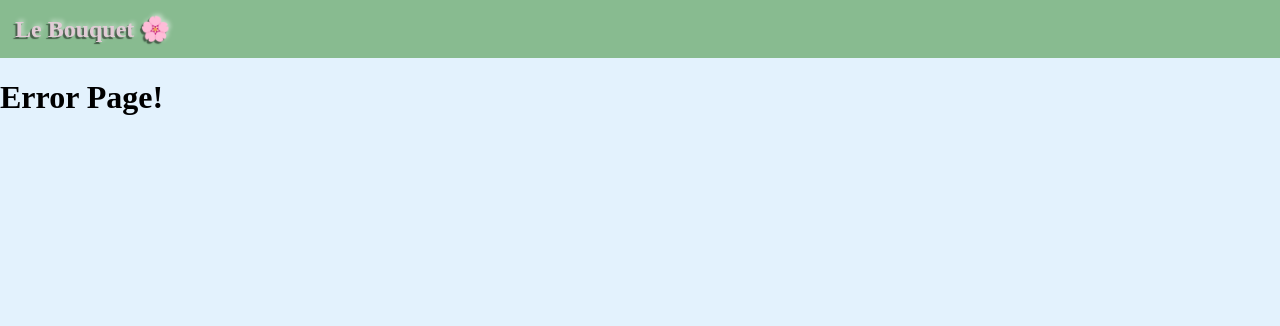
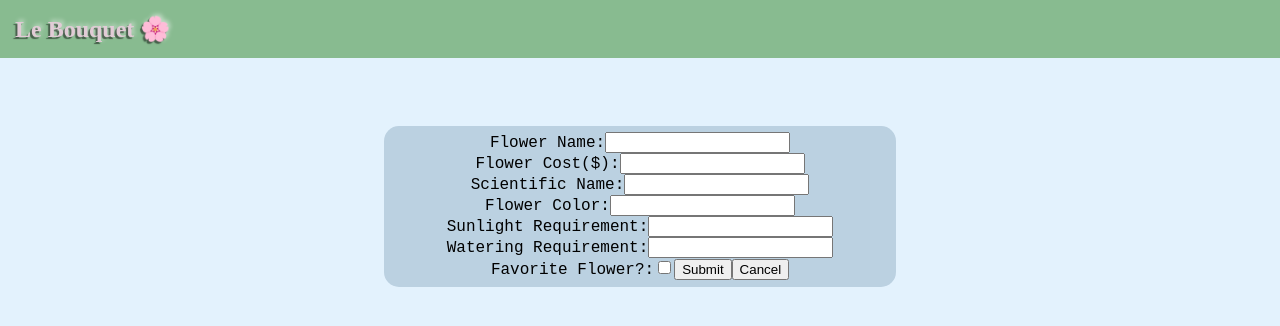
Before and after one commit to jRodriguezIV/LeBouquet, a React (Create React App) app in the folder front-end/: page /flowers/1/edit in a window 1280 px wide. Shown: the top 326 px of the page. Built offline with nearby package versions, Linux system fonts and the light colour scheme; no server answers.

Commit message:
refined Edit page functionality

```diff
--- a/front-end/src/App.js
+++ b/front-end/src/App.js
@@ -5,6 +5,7 @@ import NavBar from "./Components/NavBar/NavBar";
 import Error from "./Pages/Error/Error";
 import Index from "./Pages/Index/Index";
 import Show from "./Pages/Show/Show";
+import Edit from "./Pages/Edit/Edit";
 
 function App() {
   return (
@@ -15,6 +16,7 @@ function App() {
           <Route path="/" element={<Home />} />
           <Route path="/flowers" element={<Index />} />
           <Route path="/flowers/:id"  element={<Show />}/>
+          <Route path="/flowers/:id/edit" element={<Edit />} />
           <Route path="*" element={<Error />} />
         </Routes>
       </Router>
--- a/front-end/src/Components/ShowFlower/ShowFlower.css
+++ b/front-end/src/Components/ShowFlower/ShowFlower.css
@@ -33,7 +33,7 @@
 }
 
 .editButton:hover {
-    background-color: #E3F2FD;
+    background-color: #88bb90;
 }
 
 @media screen and (max-width:1000px) {
--- a/front-end/src/Components/ShowFlower/ShowFlower.js
+++ b/front-end/src/Components/ShowFlower/ShowFlower.js
@@ -10,12 +10,12 @@ export default function ShowFlower({ flower }) {
 
       <div className="flowerInfo">
         <p>
-          <span className="spanLeft">Flower Name:</span>
+          Flower Name:&nbsp;
           <span className="spanRight">{flower.name}</span>
         </p>
         <p>
           Flower Cost:&nbsp;
-          <span className="spanRight">{`$${flower.cost}`}&nbsp;(each)</span>
+          <span className="spanRight">{`$${flower.cost}`}(each)</span>
         </p>
         <p>
           Scientific Name:&nbsp;
--- /dev/null
+++ b/front-end/src/Pages/Edit/Edit.css
@@ -0,0 +1,21 @@
+.editContainer {
+text-align: center;
+}
+
+.editImage {
+
+    margin-top: 2.5%;
+    display: inline-block;
+    border-radius: 5%;
+    max-width: 50%;
+}
+
+.editFormInfo {
+    font-family: Andale Mono, monospace;
+    background-color: #BBD1E1;
+    margin-left: 30%;
+    margin-right: 30%;
+    margin-top: 2.5%;
+    padding: .5%;
+    border-radius: 15px 15px 15px 15px;
+}
--- /dev/null
+++ b/front-end/src/Pages/Edit/Edit.js
@@ -0,0 +1,136 @@
+import axios from "axios";
+import { useEffect, useState } from "react";
+import { useNavigate, useParams } from "react-router-dom";
+import "./Edit.css";
+
+const API = process.env.REACT_APP_API_URL;
+
+export default function Edit() {
+  const navigate = useNavigate();
+  const { id } = useParams();
+  const [flower, setFlower] = useState({
+    name: "",
+    color: "",
+    cost: "",
+    image: "",
+    is_favorite: false,
+    scientific_name: "",
+    sunlight: "",
+    watering: "",
+  });
+
+  useEffect(() => {
+    axios
+      .get(`${API}/flowers/${id}`)
+      .then((response) => setFlower(response.data))
+      .catch((e) => console.warn("catch", e));
+  }, [id]);
+
+  const handleTextChange = (event) => {
+    setFlower({ ...flower, [event.target.id]: event.target.value });
+  };
+
+  const handleCheckboxChange = () => {
+    setFlower({ ...flower, is_favorite: !flower.is_favorite });
+  };
+
+  const updateFlower = (updatedFlower) => {
+    axios
+      .put(`${API}/flowers/${id}`, updatedFlower)
+      .then(
+        () => {
+          navigate(`/flowers/${id}`);
+        },
+        (error) => console.error(error)
+      )
+      .catch((c) => console.warn("catch", c));
+  };
+
+  const handleSubmit = (event) => {
+    event.preventDefault();
+    updateFlower(flower, id);
+  };
+
+  return (
+    <div className="editContainer">
+      <img src={flower.image} alt={flower.name} className="editImage" />
+
+      <div className="editFormInfo">
+        <form onSubmit={handleSubmit}>
+          <label htmlFor="name">
+            Flower Name:
+            <input
+              id="name"
+              type="text"
+              value={flower.name}
+              onChange={handleTextChange}
+            />
+          </label>
+    <br />
+          <label htmlFor="name">
+            Flower Cost($):
+            <input
+              id="cost"
+              type="text"
+              value={flower.cost}
+              onChange={handleTextChange}
+            />
+          </label>
+          <br />
+          <label htmlFor="name">
+            Scientific Name:
+            <input
+              id="scientific_name"
+              type="text"
+              value={flower.scientific_name}
+              onChange={handleTextChange}
+            />
+          </label>
+          <br />
+          <label htmlFor="name">
+            Flower Color:
+            <input
+              id="color"
+              type="text"
+              value={flower.color}
+              onChange={handleTextChange}
+            />
+          </label>
+          <br />
+          <label htmlFor="name">
+            Sunlight Requirement:
+            <input
+              id="sunlight"
+              type="text"
+              value={flower.sunlight}
+              onChange={handleTextChange}
+            />
+          </label>
+          <br />
+          <label htmlFor="name">
+            Watering Requirement:
+            <input
+              id="watering"
+              type="text"
+              value={flower.watering}
+              onChange={handleTextChange}
+            />
+          </label>
+          <br />
+          <label htmlFor="name">
+            Favorite Flower?:
+            <input
+              id="is_favorite"
+              type="checkbox"
+              checked={flower.is_favorite}
+              onChange={handleCheckboxChange}
+            />
+          </label>
+
+          <button type="submit">Submit</button>
+          <button onClick={() => navigate(`/flowers/${id}`)}>Cancel</button>
+        </form>
+      </div>
+    </div>
+  );
+}
```
